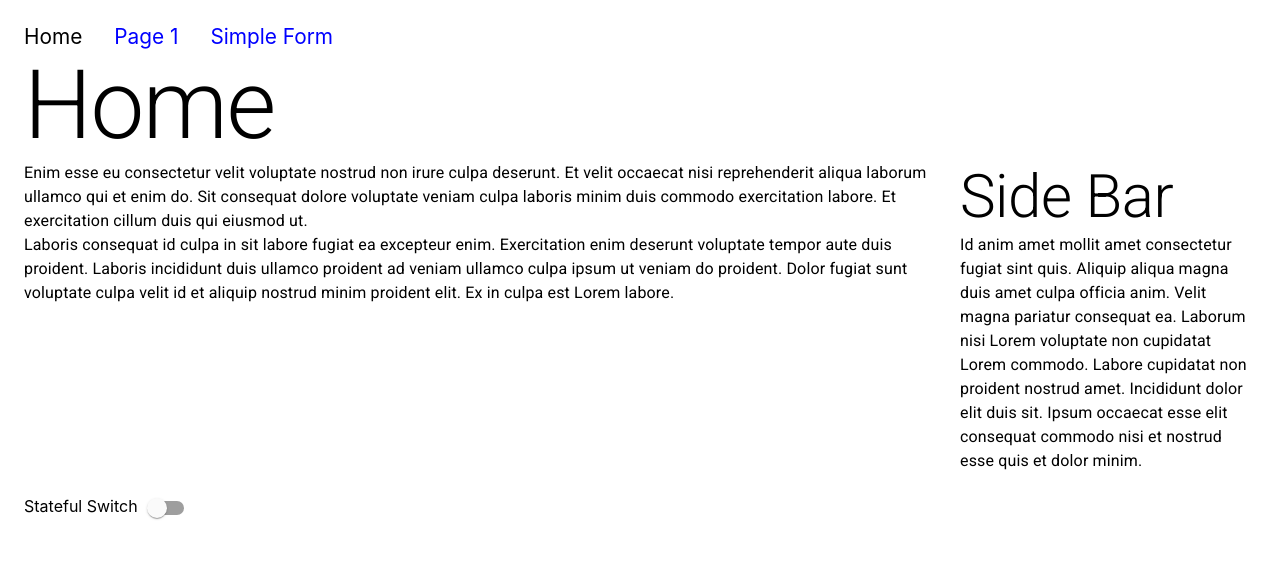
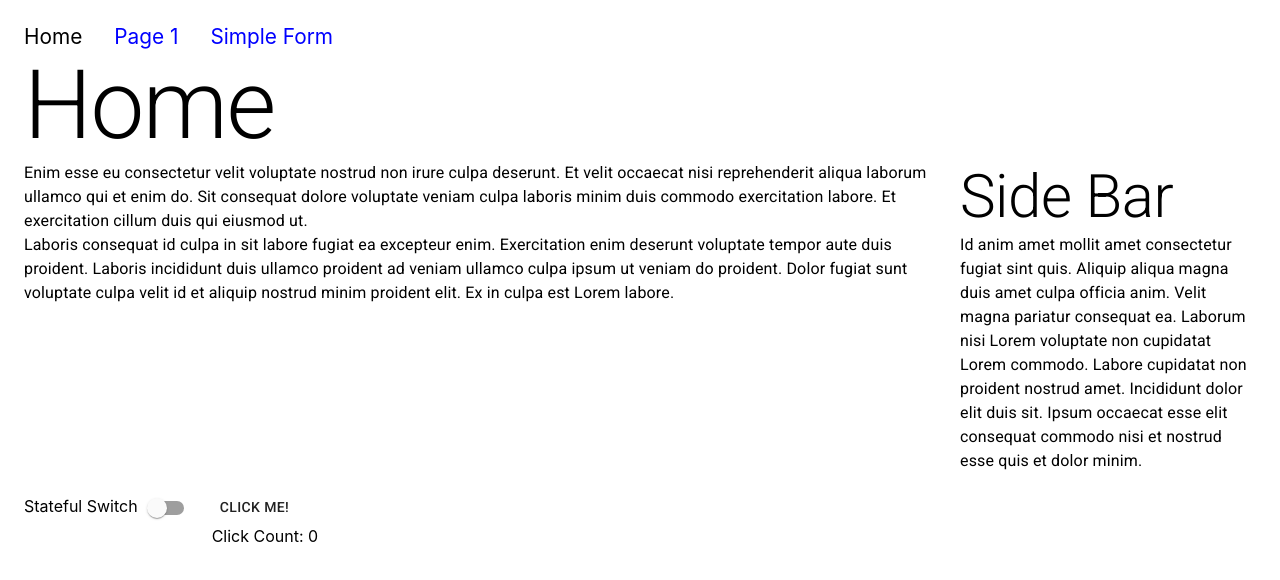
Before and after one commit to troymstep/problem-3, a React (Create React App) app: page / in a window 1280 px wide. Shown: the top 580 px of the page. Built offline with nearby package versions, Linux system fonts and the light colour scheme.

Commit message:
Added state example

```diff
--- /dev/null
+++ b/src/modules/samples/StateExample.js
@@ -0,0 +1,17 @@
+import { Button, Grid } from "@material-ui/core";
+import { useState } from "react";
+
+export const StateExample = () => {
+  const [clickCount, setClickCount] = useState(0);
+
+  return (
+    <Grid container>
+      <Grid item xs={12}>
+        <Button onClick={() => setClickCount(clickCount + 1)}>Click Me!</Button>
+      </Grid>
+      <Grid item xs={12}>
+        Click Count: {clickCount}
+      </Grid>
+    </Grid>
+  );
+};
--- a/src/pages/Home.js
+++ b/src/pages/Home.js
@@ -1,7 +1,8 @@
-import { Container, Grid, Typography } from '@material-ui/core';
-import React from 'react';
-import { MainMenu } from '../common/MainMenu';
-import StatefulSwitch from '../modules/samples/StatefulSwitch';
+import { Container, Grid, Typography } from "@material-ui/core";
+import React from "react";
+import { MainMenu } from "../common/MainMenu";
+import { StateExample } from "../modules/samples/StateExample";
+import StatefulSwitch from "../modules/samples/StatefulSwitch";
 
 export const Home = () => {
   return (
@@ -16,22 +17,37 @@ export const Home = () => {
         <Grid container spacing={2}>
           <Grid item xs={9}>
             <Typography variant="body1">
-              Enim esse eu consectetur velit voluptate nostrud non irure culpa deserunt. Et velit occaecat nisi reprehenderit aliqua laborum ullamco qui et enim do. Sit consequat dolore voluptate veniam culpa laboris minim duis commodo exercitation labore. Et exercitation cillum duis qui eiusmod ut.
+              Enim esse eu consectetur velit voluptate nostrud non irure culpa
+              deserunt. Et velit occaecat nisi reprehenderit aliqua laborum
+              ullamco qui et enim do. Sit consequat dolore voluptate veniam
+              culpa laboris minim duis commodo exercitation labore. Et
+              exercitation cillum duis qui eiusmod ut.
             </Typography>
-            <Typography variant='body1'>
-              Laboris consequat id culpa in sit labore fugiat ea excepteur enim. Exercitation enim deserunt voluptate tempor aute duis proident. Laboris incididunt duis ullamco proident ad veniam ullamco culpa ipsum ut veniam do proident. Dolor fugiat sunt voluptate culpa velit id et aliquip nostrud minim proident elit. Ex in culpa est Lorem labore.
+            <Typography variant="body1">
+              Laboris consequat id culpa in sit labore fugiat ea excepteur enim.
+              Exercitation enim deserunt voluptate tempor aute duis proident.
+              Laboris incididunt duis ullamco proident ad veniam ullamco culpa
+              ipsum ut veniam do proident. Dolor fugiat sunt voluptate culpa
+              velit id et aliquip nostrud minim proident elit. Ex in culpa est
+              Lorem labore.
             </Typography>
           </Grid>
           <Grid item xs={3}>
-            <Typography variant="h2">
-              Side Bar
-            </Typography>
+            <Typography variant="h2">Side Bar</Typography>
             <Typography>
-              Id anim amet mollit amet consectetur fugiat sint quis. Aliquip aliqua magna duis amet culpa officia anim. Velit magna pariatur consequat ea. Laborum nisi Lorem voluptate non cupidatat Lorem commodo. Labore cupidatat non proident nostrud amet. Incididunt dolor elit duis sit. Ipsum occaecat esse elit consequat commodo nisi et nostrud esse quis et dolor minim.
+              Id anim amet mollit amet consectetur fugiat sint quis. Aliquip
+              aliqua magna duis amet culpa officia anim. Velit magna pariatur
+              consequat ea. Laborum nisi Lorem voluptate non cupidatat Lorem
+              commodo. Labore cupidatat non proident nostrud amet. Incididunt
+              dolor elit duis sit. Ipsum occaecat esse elit consequat commodo
+              nisi et nostrud esse quis et dolor minim.
             </Typography>
           </Grid>
           <Grid item>
             <StatefulSwitch />
+          </Grid>
+          <Grid item>
+            <StateExample />
           </Grid>
         </Grid>
       </Grid>
```
Also changed, not shown: src/App.js (+2 -16 lines), 2 other files (tests, documents, lock files or other folders).
